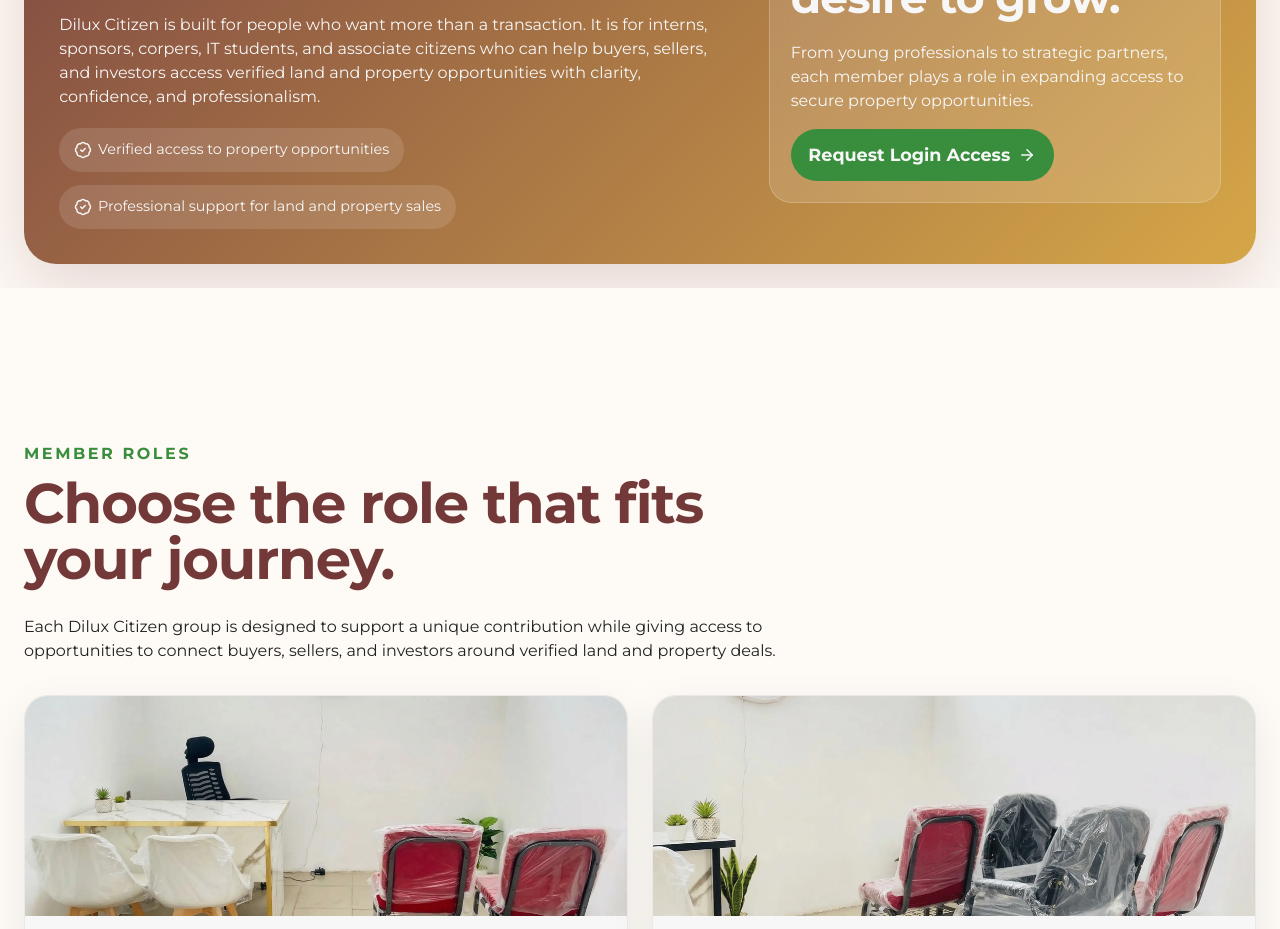
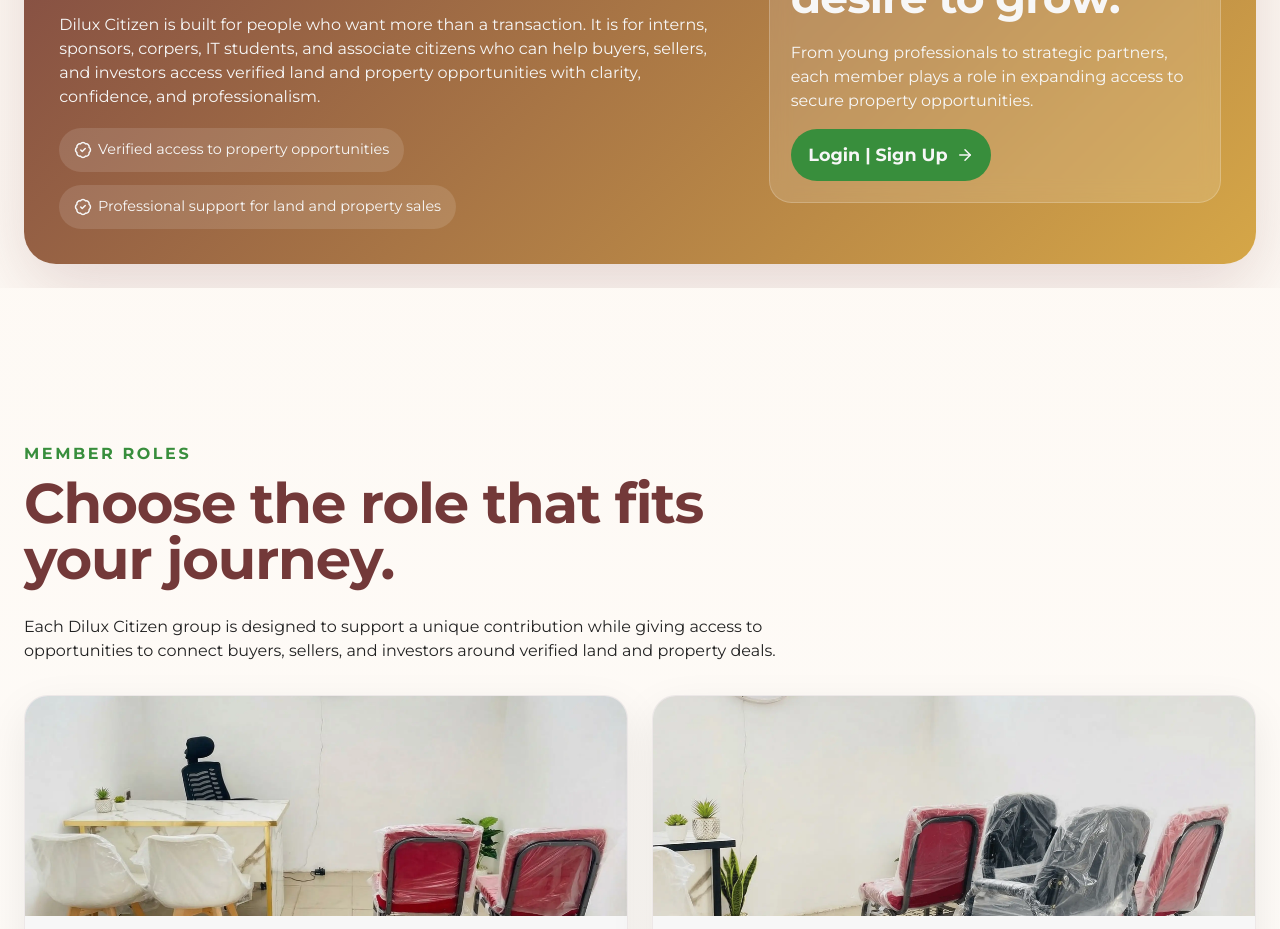
Before and after one commit to Ugochukwu111/Dilux, a React (Vite) app: page /dilux-citizen in a window 1280 px wide. Shown: the part 1140-2069 px from the top of the page. Built offline with nearby package versions, Linux system fonts and the light colour scheme.

Commit message:
replaced placeholder links with live urls

```diff
--- a/src/Pages/DiluxCitizenPage.jsx
+++ b/src/Pages/DiluxCitizenPage.jsx
@@ -166,8 +166,8 @@
                   <p>
                     From young professionals to strategic partners, each member plays a role in expanding access to secure property opportunities.
                   </p>
-                  <Link to="/contact-us" className="citizen-login-btn citizen-login-btn-secondary">
-                    Request Login Access
+                  <Link to="https://app.diluxproperties.com.ng/associate/profile" target="_blank" className="citizen-login-btn citizen-login-btn-secondary">
+                    Login  | Sign Up
                     <ArrowRight size={18} />
                   </Link>
                 </div>
@@ -205,7 +205,7 @@
                         <li key={item}>{item}</li>
                       ))}
                     </ul>
-                    <Link to="/contact-us" className="citizen-login-btn">
+                    <Link to="https://app.diluxproperties.com.ng/sign-in" target="_blank" className="citizen-login-btn">
                       Login to Portal
                       <ArrowRight size={18} />
                     </Link>
```
